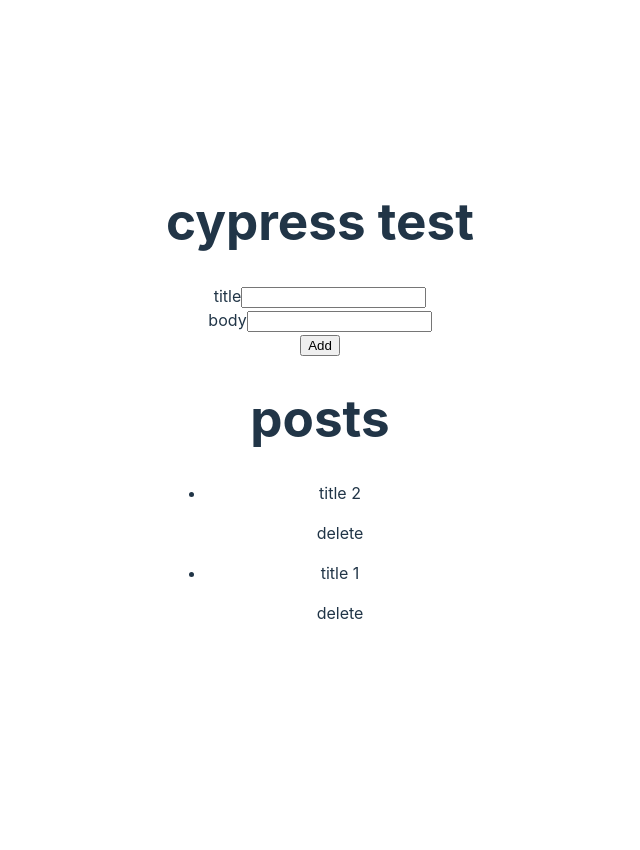
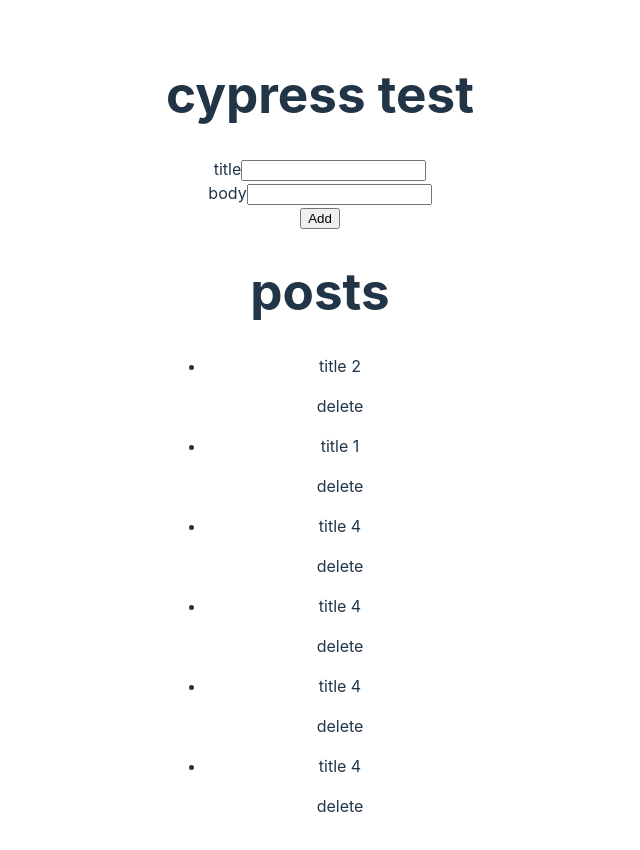
Before and after one commit to Arman-Abbasian/react-vite-cypress, a React (Vite) app: page / in a window 1280 px wide. Shown: the top 850 px of the page, without its empty margins (320-960 px from the left). Before the commit the page ends 800 px from the top, so only its background shows below. Built offline with nearby package versions, Linux system fonts and the light colour scheme; data requests are answered from the project's data file.

Commit message:
make a end 2 end test

```diff
--- a/cypress.config.ts
+++ b/cypress.config.ts
@@ -13,5 +13,6 @@
     setupNodeEvents(on, config) {
       // implement node event listeners here
     },
+    baseUrl: 'http://localhost:5173'
   },
 });
--- a/db.json
+++ b/db.json
@@ -9,6 +9,26 @@
       "id": "bef2",
       "title": "title 1",
       "body": "body 1"
+    },
+    {
+      "id": "3648",
+      "title": "title 4",
+      "body": "body 4"
+    },
+    {
+      "id": "c9db",
+      "title": "title 4",
+      "body": "body 4"
+    },
+    {
+      "id": "da18",
+      "title": "title 4",
+      "body": "body 4"
+    },
+    {
+      "id": "aa77",
+      "title": "title 4",
+      "body": "body 4"
     }
   ]
 }
--- a/package.json
+++ b/package.json
@@ -8,7 +8,8 @@
     "build": "tsc && vite build",
     "lint": "eslint . --ext ts,tsx --report-unused-disable-directives --max-warnings 0",
     "preview": "vite preview",
-    "json-server": "json-server --watch db.json --port 4000"
+    "json-server": "json-server --watch db.json --port 4000",
+    "cypress": "cypress open"
   },
   "dependencies": {
     "axios": "^1.7.2",
--- a/src/App.tsx
+++ b/src/App.tsx
@@ -1,6 +1,6 @@
 import { useState } from 'react'
 import './App.css'
-import EditPost from './components/EditPost'
+import EditPost from './components/Post/EditPost'
 import AddPost from './components/Post/AddPost'
 import GetPosts from './components/Post/GetPosts'
 import { FormResType } from './CommonTypes'
--- a/src/components/Post/AddPost.tsx
+++ b/src/components/Post/AddPost.tsx
@@ -1,4 +1,4 @@
-import axios, { AxiosResponse } from "axios";
+import axios from "axios";
 import { useState } from "react"
 import { FormResType } from "../../CommonTypes";
 import { getPosts } from "../../utils/api";
@@ -24,8 +24,7 @@
     const submitHandler=(e:React.MouseEvent<HTMLFormElement, MouseEvent>)=>{
         e.preventDefault();
         axios.post("http://localhost:4000/posts", formData)
-        .then((response: AxiosResponse<FormResType>) => {
-            const { data } = response;
+        .then(() => {
             getPosts({setPosts})
             setFormData({ title: "", body: "" });
         })
--- a/src/components/EditPost.tsx
+++ b/src/components/Post/EditPost.tsx
@@ -1,7 +1,7 @@
 import axios, { AxiosResponse } from "axios"
 import { useEffect, useState } from "react"
-import { FormResType } from "../CommonTypes";
 import toast from "react-hot-toast";
+import { FormResType } from "../../CommonTypes";
 
 type EditPostProps={
   id:string,
```
Also changed, not shown: 2 other files (tests, documents, lock files or other folders).
